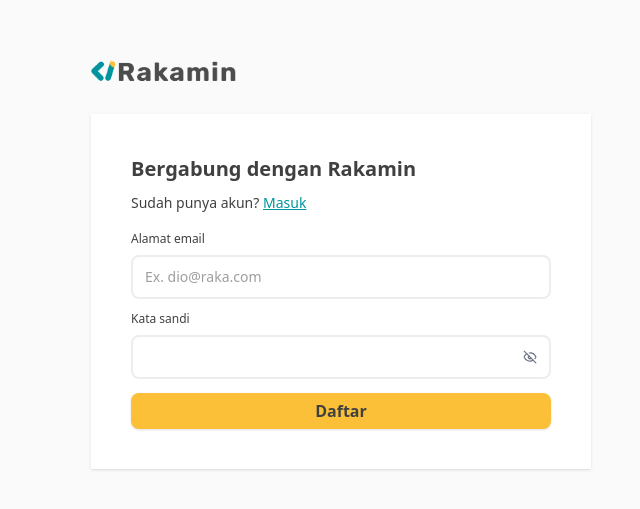
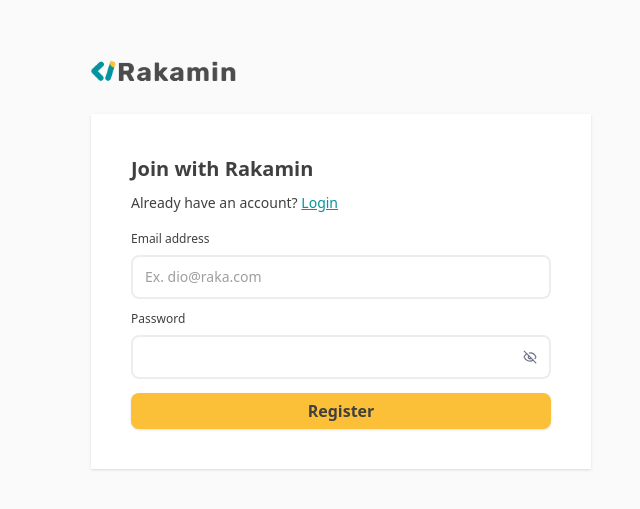
Before and after one commit to irwancahyos/simple-jobsearch, a Next.js app: page /register/candidate in a window 1280 px wide. Shown: the part 139-648 px from the top of the page, without its empty margins (299-939 px from the left). Built offline with nearby package versions, Linux system fonts and the light colour scheme; no server answers.

Commit message:
Change use english to consistant

```diff
--- a/app/(auth)/login/page.tsx
+++ b/app/(auth)/login/page.tsx
@@ -92,11 +92,11 @@
       <div className="w-full flex flex-col gap-3">
         {/* Header */}
         <div className="flex flex-col gap-[8px]">
-          <h1 className="text-[#404040] text-[1.25rem] font-semibold">Masuk ke Rakamin</h1>
+          <h1 className="text-[#404040] text-[1.25rem] font-semibold">Join with Rakamin</h1>
           <p className="text-[0.875rem] font-normal text-[#404040]">
-            Belum punya akun?{' '}
+            Don't have an account ?{' '}
             <Link className="underline text-(--secondary-color)" href="/register">
-              Daftar menggunakan email
+              Register with email
             </Link>
           </p>
         </div>
@@ -109,17 +109,17 @@
               name="email"
               control={control}
               rules={{
-                required: 'Email wajib diisi',
+                required: 'Email is required',
                 pattern: {
                   value: /^[^\s@]+@[^\s@]+\.[^\s@]+$/,
-                  message: 'Format email tidak valid',
+                  message: 'Email pattern is not valid',
                 },
               }}
               render={({ field }) => (
                 <InputText
                   {...field}
                   placeholder="Ex. dio@raka.com"
-                  label="Alamat email"
+                  label="Email address"
                   errorMessage={errors?.email?.message}
                   className="relative flex items-center rounded-[8px] border-2 border-[#EDEDED] bg-white text-[#404040] focus-within:border-[#01959F] duration-300 text-[0.875rem] min-h-11 max-h-[40px]"
                 />
@@ -131,17 +131,17 @@
               name="password"
               control={control}
               rules={{
-                required: 'Kata sandi wajib diisi',
+                required: 'Password is required',
                 minLength: {
                   value: 6,
-                  message: 'Kata sandi minimal 6 karakter',
+                  message: 'Min 6 digit for password',
                 },
               }}
               render={({ field }) => (
                 <InputText
                   {...field}
                   type={isOpenEye ? 'text' : 'password'}
-                  label="Kata sandi"
+                  label="Password"
                   placeholder=""
                   errorMessage={errors?.password?.message}
                   suffix={
@@ -169,10 +169,10 @@
             {isSubmitting ? (
               <div className="flex items-center gap-1.5">
                 <span className="w-4 h-4 border-2 border-(--secondary-color) border-t-transparent rounded-full animate-spin"></span>
-                Menunggu...
+                Waiting...
               </div>
             ) : (
-              'Masuk'
+              'Login'
             )}
           </button>
         </form>
--- a/app/(auth)/register/candidate/page.tsx
+++ b/app/(auth)/register/candidate/page.tsx
@@ -70,11 +70,11 @@
       <div className="w-full flex flex-col gap-3">
         {/* ********** Header ********** */}
         <div className="flex flex-col gap-[8px]">
-          <h1 className="text-[#404040] text-[1.25rem] font-semibold">Bergabung dengan Rakamin</h1>
+          <h1 className="text-[#404040] text-[1.25rem] font-semibold">Join with Rakamin</h1>
           <p className="text-[0.875rem] font-normal text-[#404040]">
-            Sudah punya akun?{' '}
+            Already have an account?{' '}
             <Link className="underline text-(--secondary-color)" href="/login">
-              Masuk
+              Login
             </Link>
           </p>
         </div>
@@ -87,17 +87,17 @@
               name="email"
               control={control}
               rules={{
-                required: 'Email wajib diisi',
+                required: 'Email is required',
                 pattern: {
                   value: /^[^\s@]+@[^\s@]+\.[^\s@]+$/,
-                  message: 'Format email tidak valid',
+                  message: 'Email pattern is not valid',
                 },
               }}
               render={({ field }) => (
                 <InputText
                   {...field}
                   placeholder="Ex. dio@raka.com"
-                  label="Alamat email"
+                  label="Email address"
                   errorMessage={errors?.email?.message}
                   className={`relative flex items-center rounded-[8px] border-2 border-[#EDEDED] bg-white text-[#404040] focus-within:border-[#01959F] duration-300 text-[0.875rem] min-h-11 max-h-[40px]`}
                 />
@@ -109,10 +109,10 @@
               name="password"
               control={control}
               rules={{
-                required: 'Kata sandi wajib diisi',
+                required: 'Password is required',
                 minLength: {
                   value: 6,
-                  message: 'Kata sandi minimal 6 karakter',
+                  message: 'Min 6 digit for password',
                 },
               }}
               render={({ field }) => (
@@ -128,7 +128,7 @@
                       <EyeOff size={14} onClick={() => setIsOpenEye(!isOpenEye)} className="cursor-pointer" />
                     )
                   }
-                  label="Kata sandi"
+                  label="Password"
                   className={`relative flex items-center rounded-[8px] border-2 border-[#EDEDED] bg-white text-[#404040] focus-within:border-[#01959F] duration-300 text-[0.875rem] min-h-11 max-h-[40px]`}
                 />
               )}
@@ -147,10 +147,10 @@
             {isSubmitting ? (
               <div className="flex items-center gap-1.5">
                 <span className="w-4 h-4 border-2 border-(--secondary-color) border-t-transparent rounded-full animate-spin"></span>
-                Menunggu...
+                Waiting...
               </div>
             ) : (
-              'Daftar'
+              'Register'
             )}
           </button>
         </form>
--- a/app/(auth)/register/page.tsx
+++ b/app/(auth)/register/page.tsx
@@ -8,23 +8,23 @@
       <div className="w-full flex flex-col gap-3">
         {/* ********** Header ********** */}
         <div className="flex flex-col gap-[8px]">
-          <h1 className="text-[#404040] text-[1.25rem] font-semibold">Bergabung dengan Rakamin</h1>
+          <h1 className="text-[#404040] text-[1.25rem] font-semibold">Join with Rakamin</h1>
           <p className="text-[0.875rem] font-normal text-[#404040]">
-            Sudah punya akun?{' '}
+            Already have an account?{' '}
             <Link className="underline text-(--secondary-color)" href={'/login'}>
-              Masuk
+              Login
             </Link>
           </p>
         </div>
         <div className="flex flex-col gap-[8px]">
-          <p className="text-[0.875rem] font-normal text-[#404040]">Masuk sebagai ?</p>
+          <p className="text-[0.875rem] font-normal text-[#404040]">Register As ?</p>
         </div>
 
         {/* ********** Content ********** */}
         <div className="flex flex-col gap-[8px]">
           <Link href={'/register/recruter'} className="w-full">
             <button className="px-[1rem] py-[6px] w-full flex cursor-pointer justify-center items-center rounded-[8px] shadow bg-[#FBC037] hover:bg-[#f6b92b] text-[#404040] font-semibold">
-              Pencari Kandidat
+              Recruiter
             </button>
           </Link>
           <div className="flex w-full gap-[12px] items-center">
@@ -34,7 +34,7 @@
           </div>
           <Link href={'/register/candidate'} className="w-full">
             <button className="px-[1rem] py-[6px] w-full flex cursor-pointer justify-center items-center rounded-[8px] shadow bg-[#FBC037] hover:bg-[#f6b92b] text-[#404040] font-semibold">
-              Kandidat
+              Job Seekers
             </button>
           </Link>
         </div>
--- a/app/(auth)/register/recruter/page.tsx
+++ b/app/(auth)/register/recruter/page.tsx
@@ -69,11 +69,11 @@
       <div className="w-full flex flex-col gap-3">
         {/* ********** Header ********** */}
         <div className="flex flex-col gap-[8px]">
-          <h1 className="text-[#404040] text-[1.25rem] font-semibold">Bergabung dengan Rakamin</h1>
+          <h1 className="text-[#404040] text-[1.25rem] font-semibold">Join with Rakamin</h1>
           <p className="text-[0.875rem] font-normal text-[#404040]">
-            Sudah punya akun?{' '}
+            Already have an account ?{' '}
             <Link className="underline text-(--secondary-color)" href="/login">
-              Masuk
+              Login
             </Link>
           </p>
         </div>
@@ -86,17 +86,17 @@
               name="email"
               control={control}
               rules={{
-                required: 'Email wajib diisi',
+                required: 'Email is required',
                 pattern: {
                   value: /^[^\s@]+@[^\s@]+\.[^\s@]+$/,
-                  message: 'Format email tidak valid',
+                  message: 'Email pattern is not valid',
                 },
               }}
               render={({ field }) => (
                 <InputText
                   {...field}
                   placeholder="Ex. dio@raka.com"
-                  label="Alamat email"
+                  label="Email address"
                   errorMessage={errors?.email?.message}
                   className={`relative flex items-center rounded-[8px] border-2 border-[#EDEDED] bg-white text-[#404040] focus-within:border-[#01959F] duration-300 text-[0.875rem] min-h-11 max-h-[40px]`}
                 />
@@ -108,10 +108,10 @@
               name="password"
               control={control}
               rules={{
-                required: 'Kata sandi wajib diisi',
+                required: 'Password is required',
                 minLength: {
                   value: 6,
-                  message: 'Kata sandi minimal 6 karakter',
+                  message: 'Min 6 digit for password',
                 },
               }}
               render={({ field }) => (
@@ -127,7 +127,7 @@
                       <EyeOff size={14} onClick={() => setIsOpenEye(!isOpenEye)} className="cursor-pointer" />
                     )
                   }
-                  label="Kata sandi"
+                  label="Password"
                   className={`relative flex items-center rounded-[8px] border-2 border-[#EDEDED] bg-white text-[#404040] focus-within:border-[#01959F] duration-300 text-[0.875rem] min-h-11 max-h-[40px]`}
                 />
               )}
@@ -146,10 +146,10 @@
             {isSubmitting ? (
               <div className="flex items-center gap-1.5">
                 <span className="w-4 h-4 border-2 border-(--secondary-color) border-t-transparent rounded-full animate-spin"></span>
-                Menunggu...
+                Waiting...
               </div>
             ) : (
-              'Daftar'
+              'Register'
             )}
           </button>
         </form>
--- a/app/apply/[id]/page.tsx
+++ b/app/apply/[id]/page.tsx
@@ -257,7 +257,7 @@
               onClick={() => router.push('/jobs')}
               className="w-[1.75rem] h-[1.75rem] bg-white hover:bg-[#f7f7f7] border p-1 shadow cursor-pointer border-[#E0E0E0] rounded-[8px] flex justify-center items-center"
             >
-              <ArrowLeft strokeWidth={3} className="w-[1.25] h-[1.25] text-[#333333] font-semibold" />
+              <ArrowLeft strokeWidth={2} className="w-[1.25] h-[1.25] text-[#333333] font-semibold" />
             </button>
             <div className="flex-1 flex justify-between items-center">
               <h1 className="text-[#1D1F20] text-[1.125rem] font-semibold">{job?.title}</h1>
```
Also changed, not shown: app/components/navbar/Navbar.tsx (+4 -4 lines).
